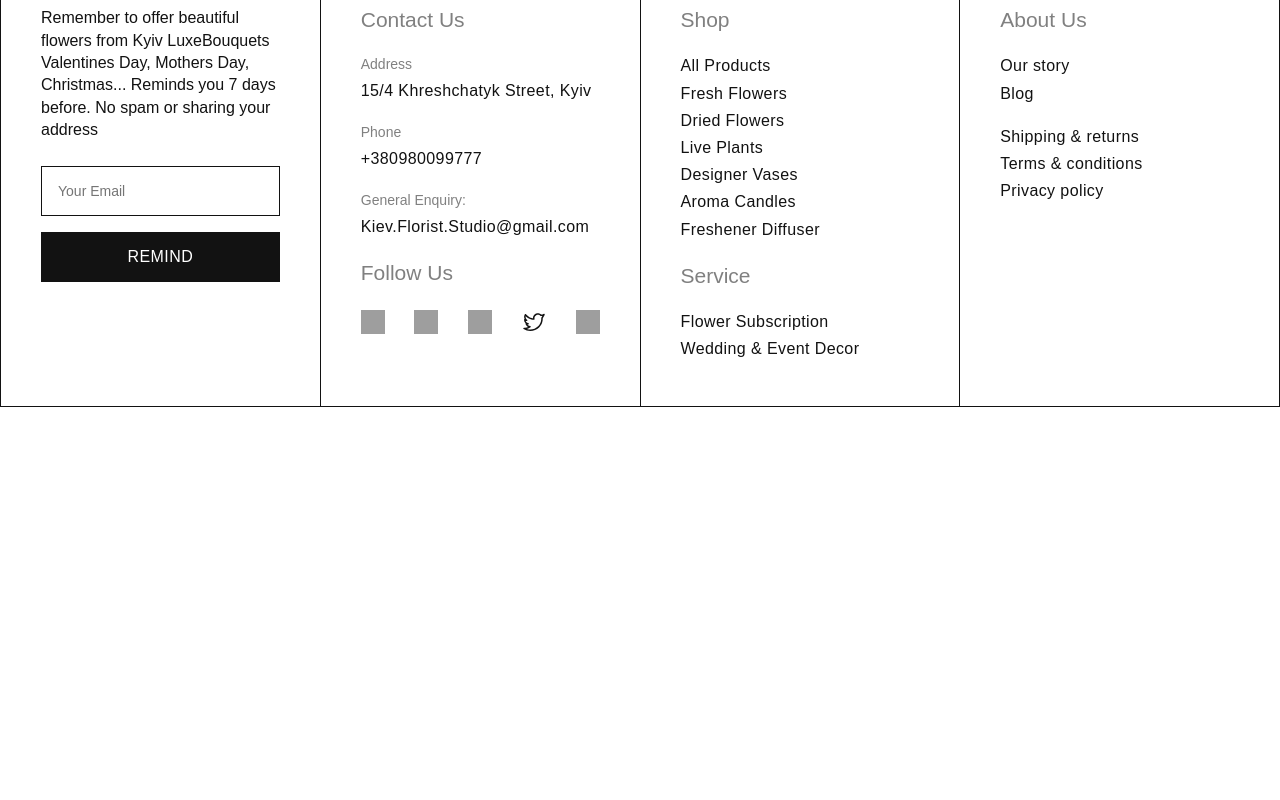
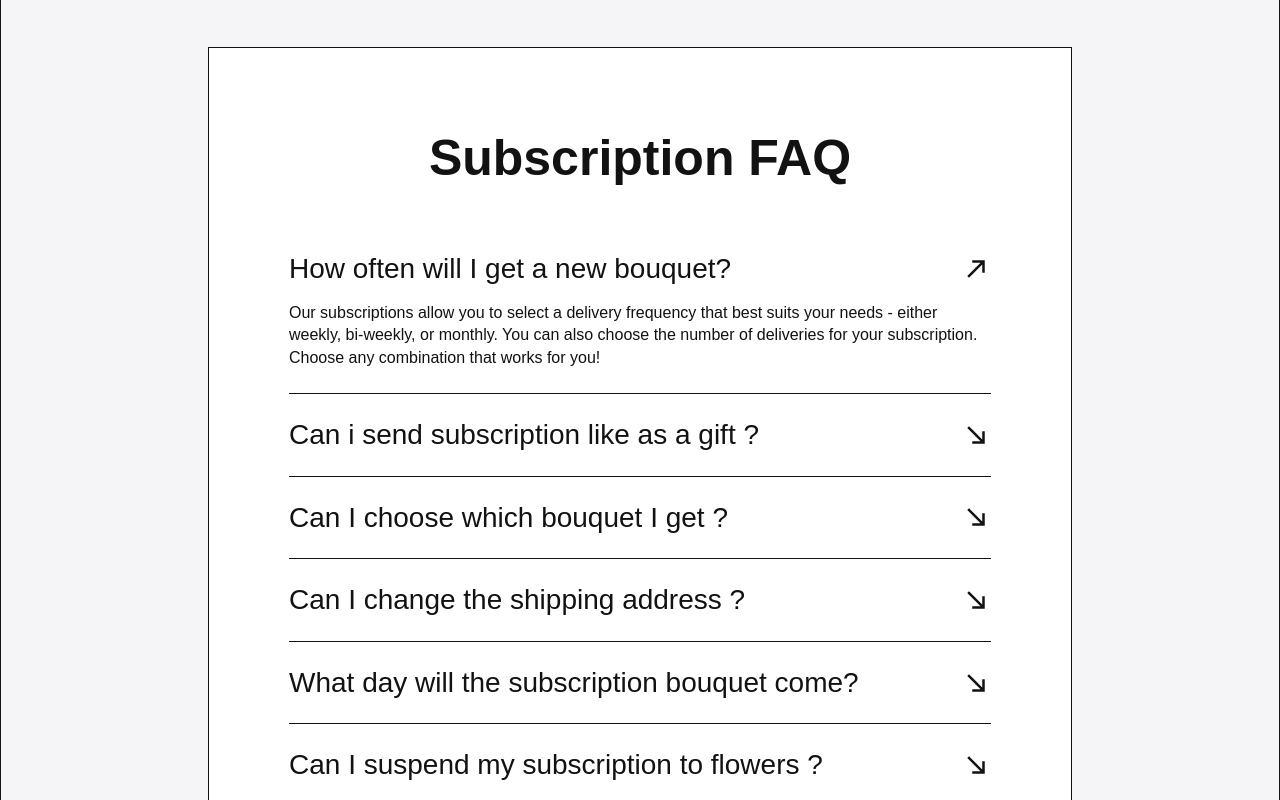
Before and after one commit to huhhell/flowerWeb, a React (Vite) app: page /subscription in a window 1280 px wide. Shown: the part 3740-4540 px from the top of the page. Before the commit the page ends 4147 px from the top, so only its background shows below. Built offline with nearby package versions, Linux system fonts and the light colour scheme; grey boxes are pictures that could not be loaded.

Commit message:
subscription page. faq block

```diff
--- /dev/null
+++ b/src/assets/components/SubFaq/SubFaq.tsx
@@ -0,0 +1,53 @@
+import Faq from "./components/Faq.tsx";
+import './subFaq.scss';
+
+export interface IFaq {
+    ask: string;
+    answer: string;
+    open: boolean;
+}
+
+export default function SubFaq() {
+
+    const faqs: IFaq[] = [
+        {
+            ask: 'How often will I get a new bouquet?',
+            answer: 'Our subscriptions allow you to select a delivery frequency that best suits your needs - either weekly, bi-weekly, or monthly. You can also choose the number of deliveries for your subscription. Choose any combination that works for you!',
+            open: true
+        },
+        {
+            ask: 'Can i send subscription like as a gift ?',
+            answer: 'Our subscriptions allow you to select a delivery frequency that best suits your needs - either weekly, bi-weekly, or monthly. You can also choose the number of deliveries for your subscription. Choose any combination that works for you!',
+            open: false
+        },
+        {
+            ask: 'Can I choose which bouquet I get ?',
+            answer: 'Our subscriptions allow you to select a delivery frequency that best suits your needs - either weekly, bi-weekly, or monthly. You can also choose the number of deliveries for your subscription. Choose any combination that works for you!',
+            open: false
+        },
+        {
+            ask: 'Can I change the shipping address ?',
+            answer: 'Our subscriptions allow you to select a delivery frequency that best suits your needs - either weekly, bi-weekly, or monthly. You can also choose the number of deliveries for your subscription. Choose any combination that works for you!',
+            open: false
+        },
+        {
+            ask: 'What day will the subscription bouquet come?',
+            answer: 'Our subscriptions allow you to select a delivery frequency that best suits your needs - either weekly, bi-weekly, or monthly. You can also choose the number of deliveries for your subscription. Choose any combination that works for you!',
+            open: false
+        },
+        {
+            ask: 'Can I suspend my subscription to flowers ?',
+            answer: 'Our subscriptions allow you to select a delivery frequency that best suits your needs - either weekly, bi-weekly, or monthly. You can also choose the number of deliveries for your subscription. Choose any combination that works for you!',
+            open: false
+        }
+    ]
+
+    return <div className='sub-faq'>
+        <div className="sub-faq__container">
+            <h3 className="sub-faq__title">Subscription FAQ</h3>
+            <dl className='sub-faq__list'>
+                {faqs.map(i => <Faq faq={i} />)}
+            </dl>
+        </div>
+    </div>
+}
--- /dev/null
+++ b/src/assets/components/SubFaq/components/Faq.tsx
@@ -0,0 +1,25 @@
+import arrowImg from "../images/arrow-bottom-right.svg";
+import {IFaq} from "../SubFaq.tsx";
+import {useState} from "react";
+
+interface IProps {
+    faq: IFaq;
+}
+
+export default function Faq({faq}: IProps) {
+    const [isOpen, setIsOpen] = useState(faq.open || false);
+    const toggle = () => setIsOpen(!isOpen)
+
+
+    return <div className='sub-faq__item'>
+        <dt aria-expanded={isOpen} className="sub-faq__ask" onClick={toggle}>
+            {faq.ask}
+            <img src={arrowImg}
+                 alt={isOpen ? 'Collapse' : 'Expand'}
+                 className={isOpen ? 'sub-faq__arrow-open' : 'sub-faq__arrow'}/>
+        </dt>
+        <dd className={isOpen ? "sub-faq__answer" : "sub-faq__answer-hidden"}>{faq.answer}</dd>
+    </div>
+}
+
+//TODO check colors with mac bc monitor displays them wrong
--- /dev/null
+++ b/src/assets/components/SubFaq/subFaq.scss
@@ -0,0 +1,103 @@
+.sub-faq {
+  padding: 80px;
+  background: #F5F5F7;
+  border-right: 1px solid #121212;
+  border-left: 1px solid #121212;
+  border-bottom: 1px solid #121212;
+
+  @media (max-width: 1000px) {
+    padding: 80px 40px;
+  }
+
+  @media (max-width: 768px) {
+    padding: 40px 0;
+  }
+
+  &__container {
+    max-width: 864px;
+    margin: 0 auto;
+    padding: 80px;
+    background: #ffffff;
+    border: 1px solid #121212;
+
+    @media (max-width: 1000px) {
+      padding: 40px;
+    }
+
+    @media (max-width: 768px) {
+      padding: 40px 24px;
+    }
+  }
+
+  &__title {
+    text-align: center;
+    font-size: 50px;
+    font-weight: 600;
+    line-height: 120%;
+    margin-bottom: 40px;
+
+    @media (max-width: 768px) {
+      font-size: 34px;
+    }
+  }
+
+  &__list {}
+
+  &__item {
+    padding: 24px 0;
+    border-bottom: 1px solid #121212;
+
+    @media (max-width: 768px) {
+      padding: 16px 0;
+    }
+  }
+
+  &__ask {
+    display: flex;
+    align-items: center;
+    justify-content: space-between;
+    font-size: 28px;
+    line-height: 120%;
+
+    @media (max-width: 768px) {
+      font-size: 16px;
+    }
+  }
+
+  &__arrow {
+    width: 30px;
+    height: 30px;
+    margin-left: 10px;
+
+    @media (max-width: 768px) {
+      width: 20px;
+      height: 20px;
+    }
+  }
+
+  &__arrow-open {
+    width: 30px;
+    height: 30px;
+    transform: rotate(-90deg);
+    margin-left: 10px;
+
+    @media (max-width: 768px) {
+      width: 20px;
+      height: 20px;
+    }
+  }
+
+  &__answer {
+    margin-top: 16px;
+    font-size: 16px;
+    line-height: 140%;
+
+    @media (max-width: 768px) {
+      margin-top: 10px;
+      font-size: 14px;
+    }
+  }
+  &__answer-hidden {
+    display: none;
+  }
+}
--- a/src/assets/pages/Subscription.tsx
+++ b/src/assets/pages/Subscription.tsx
@@ -1,6 +1,7 @@
 import SubscriptionAbout from "../components/SubscriptionAbout/SubscriptionAbout.tsx";
 import SubHowWork from "../components/SubHowWork/SubHowWork.tsx";
 import SubSelectPlan from "../components/SubSelectPlan/SubSelectPlan.tsx";
+import SubFaq from "../components/SubFaq/SubFaq.tsx";
 
 export default function Subscription() {
 
@@ -8,5 +9,6 @@ export default function Subscription() {
         <SubscriptionAbout />
         <SubHowWork />
         <SubSelectPlan />
+        <SubFaq />
     </>
 }
```
Also changed, not shown: src/assets/components/SubFaq/images/arrow-bottom-right.svg (added).
